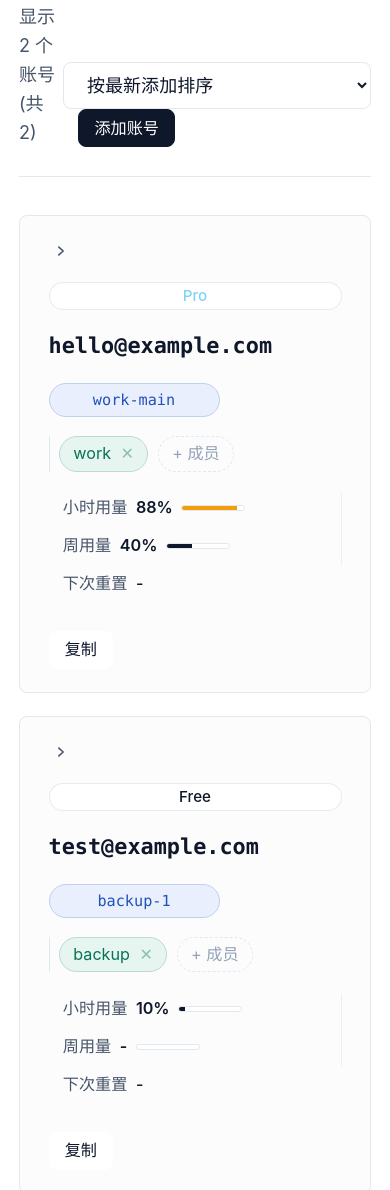
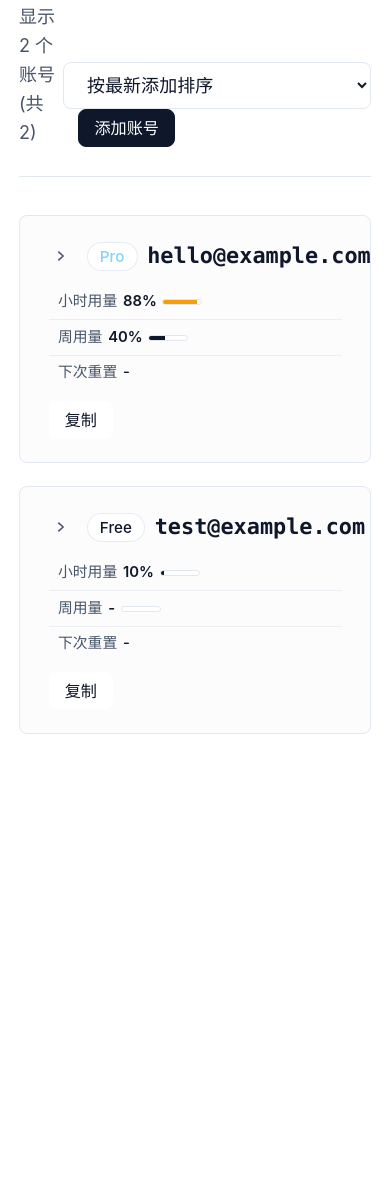
Before and after one commit to hellonestor/Claude-Accounts-Usage, an Electron app: page src/web/index.html in a window 390 px wide. Shown: the part 829-2019 px from the top of the page. After the commit the page ends 1639 px from the top, so only its background shows below. Drawn offline with Linux system fonts and the light colour scheme.

Commit message:
feat(packaging,ui): real app icons + narrow-viewport overflow fix
- Icons: rasterized claudecode.webp into icon.png (1024), icon.ico (multi-size),
  icon.icns (multi-size), and data/claudecode.png (512, used for window icon)
- electron-builder now finds build/icon.{png,ico,icns} so all four package
  targets ship with proper branded icons
- Electron BrowserWindow now uses data/claudecode.png (was claude.svg)
- UI responsive: .card is now clipped to its box (overflow:hidden, min-width:0),
  ch-right col1 switched to minmax(0, 34rem) so it shrinks instead of overflowing
- New breakpoints at 1280px/1024px/720px/640px progressively hide/compress
  alias pill, members-inline, mini-status cells so rows never spill on narrow
  windows (fixes screenshot where mini-stats + 复制 button bled out of card)

```diff
--- a/package.json
+++ b/package.json
@@ -44,6 +44,7 @@
       "bin/**/*",
       "src/**/*",
       "data/claude.svg",
+      "data/claudecode.png",
       "package.json",
       "!**/node_modules/*/{CHANGELOG.md,README.md,README,readme.md,readme}",
       "!**/node_modules/*/{test,__tests__,tests,example,examples,*.d.ts}",
--- a/src/electron/main.mjs
+++ b/src/electron/main.mjs
@@ -31,7 +31,7 @@ async function createWindow() {
   serverPort = await pickFreePort()
   await startServer({ host: '127.0.0.1', port: serverPort })
 
-  const iconPath = path.join(PROJECT_ROOT, 'data', 'claude.svg')
+  const iconPath = path.join(PROJECT_ROOT, 'data', 'claudecode.png')
   const icon = nativeImage.createFromPath(iconPath)
 
   mainWindow = new BrowserWindow({
--- a/src/web/index.html
+++ b/src/web/index.html
@@ -283,6 +283,8 @@ a:hover { color: var(--text-muted); }
   padding: 1.2rem 1.5rem;
   transition: all 0.25s cubic-bezier(0.4, 0, 0.2, 1);
   cursor: pointer;
+  min-width: 0;
+  overflow: hidden;
 }
 .card:hover {
   background-color: var(--bg-card-hover);
@@ -296,10 +298,11 @@ a:hover { color: var(--text-muted); }
 
 .card-header-row {
   display: grid;
-  grid-template-columns: minmax(0, 1fr) auto;
+  grid-template-columns: minmax(0, 1fr) minmax(0, auto);
   align-items: center;
   column-gap: 1.5rem;
   row-gap: 0.9rem;
+  min-width: 0;
 }
 .ch-left {
   display: grid;
@@ -311,9 +314,10 @@ a:hover { color: var(--text-muted); }
 }
 .ch-right {
   display: grid;
-  grid-template-columns: minmax(34rem, auto) auto;
+  grid-template-columns: minmax(0, 34rem) auto;
   align-items: center;
   gap: 1.5rem;
+  min-width: 0;
   justify-content: end;
   min-width: 0;
 }
@@ -672,20 +676,61 @@ dialog::backdrop { background: rgba(0, 0, 0, 0.5); backdrop-filter: blur(2px); }
 .toast.show { opacity: 1; transform: translateX(-50%) translateY(0); }
 
 /* 响应式 */
+@media (max-width: 1280px) {
+  .card-header-row {
+    grid-template-columns: 1fr;
+    row-gap: 0.6rem;
+  }
+  .ch-right {
+    grid-template-columns: minmax(0, 1fr) auto;
+    justify-content: start;
+  }
+  .mini-status-wrap {
+    min-width: 0;
+    font-size: 0.8rem;
+  }
+  .mini-stat { padding: 0.3rem 0.6rem; }
+  .mini-usage-bar { width: 48px; }
+}
 @media (max-width: 1024px) {
   .workspace { grid-template-columns: 1fr; }
   .sidebar { position: static; flex-direction: row; flex-wrap: wrap; }
   .sidebar-section { flex: 1; min-width: 200px; }
-  .metrics { grid-template-columns: repeat(2, 1fr); }
+  .ch-left {
+    grid-template-columns: 1.5rem auto minmax(0, max-content) auto;
+    gap: 0.6rem;
+  }
+  .members-inline { display: none; }
+  .mini-status-wrap {
+    grid-template-columns: repeat(3, minmax(0, 1fr));
+    font-size: 0.78rem;
+  }
+  .mini-stat { padding: 0.28rem 0.5rem; gap: 0.3rem; }
+  .mini-usage-bar { width: 40px; }
+  .card-alias { max-width: 6rem; font-size: 0.75rem; }
+}
+@media (max-width: 720px) {
+  .ch-right {
+    grid-template-columns: 1fr;
+    gap: 0.6rem;
+  }
+  .mini-status-wrap {
+    grid-template-columns: repeat(3, minmax(0, 1fr));
+  }
 }
 @media (max-width: 640px) {
   .layout { padding: 1.5rem 1rem 4rem; width: 100%; max-width: 100%; }
-  .metrics { grid-template-columns: 1fr; }
   .card-expandable { grid-template-columns: 1fr; }
   .card-header-row { grid-template-columns: 1fr; }
-  .ch-left { grid-template-columns: 1fr; }
+  .ch-left {
+    grid-template-columns: 1.5rem auto minmax(0, 1fr);
+    gap: 0.5rem;
+  }
+  .card-alias { display: none; }
   .ch-right { grid-template-columns: 1fr; justify-content: stretch; }
   .mini-status-wrap { grid-template-columns: 1fr; min-width: 0; }
+  .mini-stat { border-right: 0; border-bottom: 1px solid color-mix(in srgb, var(--border) 60%, transparent); }
+  .mini-stat:last-child { border-bottom: 0; }
   .card-actions { justify-content: flex-start; }
 }
 
```
Also changed, not shown: build/icon.ico (added), build/icon.png (added), data/claudecode.png (added), 2 other files.
